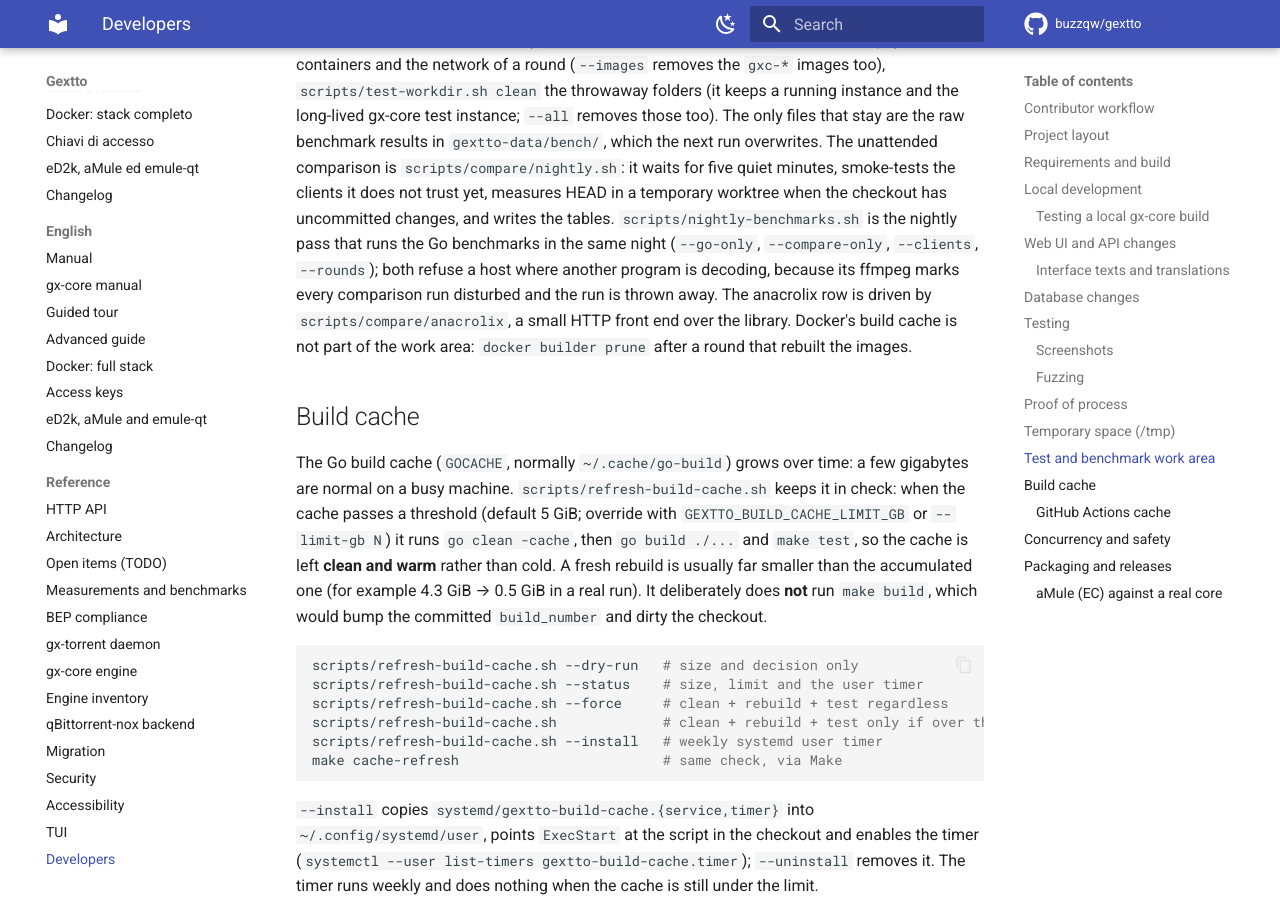
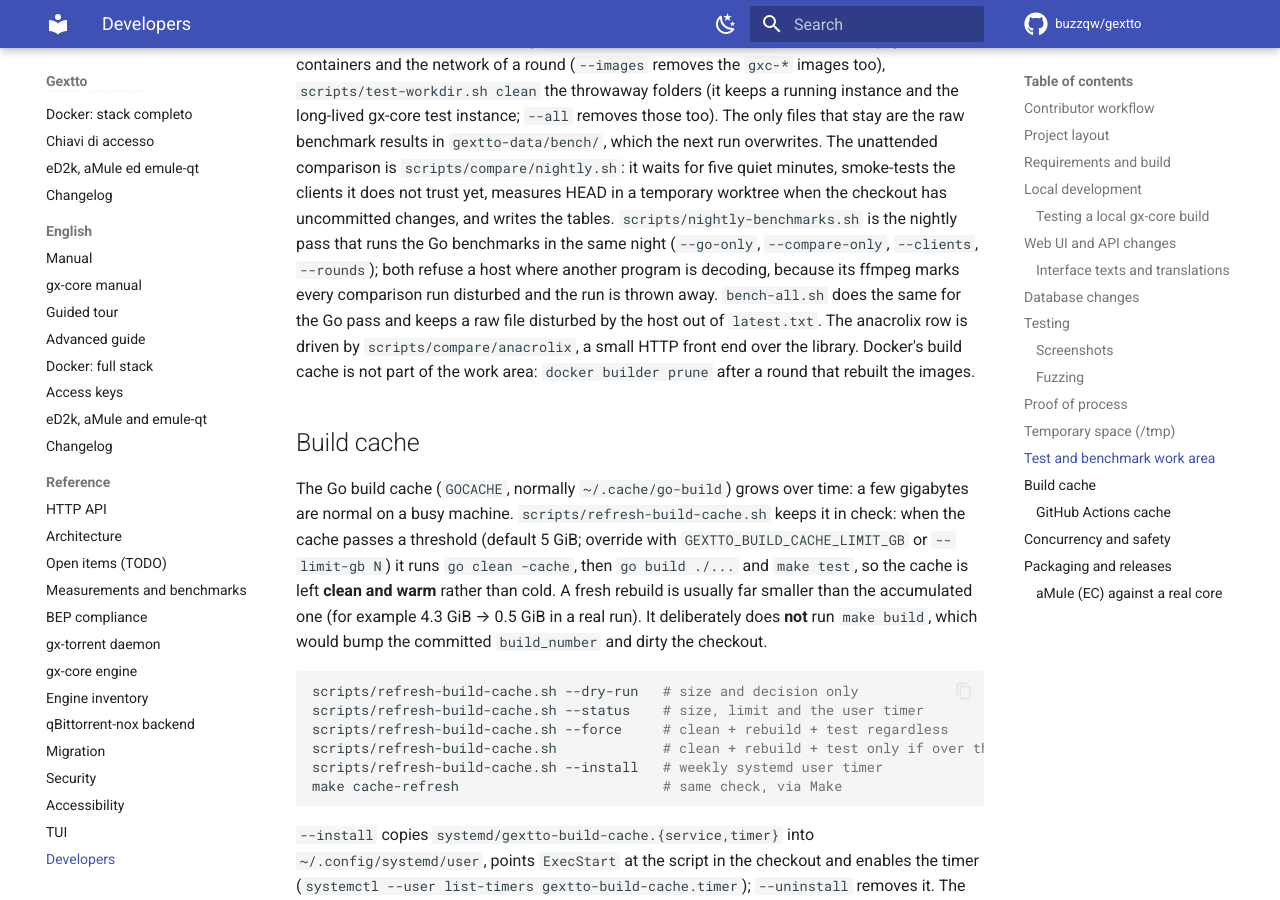
Before and after one commit to buzzqw/gextto, an MkDocs documentation site: the page built from docs/DEVELOPERS.md, in a window 1280 px wide and 900 px high, scrolled down 9150 px. Built offline with MkDocs 1.6.1 and Material for MkDocs 9.7.7, drawn with Linux system fonts in a browser that asks for light colours; comment, search, counter and statistics services are not loaded.

Commit message:
docs: refresh the suite counts and the benchmark guard references
README and measurements still said 3,807 Go tests, 118 Playwright tests and
107 Go benchmarks; the tree has 3,808, 119 and 108. measurements and
DEVELOPERS now mention that bench-all marks a host-disturbed Go pass instead
of publishing it as latest, and the engine inventory records the per-connection
uTP locking.

```diff
--- a/docs/DEVELOPERS.md
+++ b/docs/DEVELOPERS.md
@@ -443,7 +443,8 @@ the checkout has uncommitted changes, and writes the tables. `scripts/nightly-be
 is the nightly pass that runs the Go benchmarks in the same night (`--go-only`,
 `--compare-only`, `--clients`, `--rounds`); both refuse a host where another
 program is decoding, because its ffmpeg marks every comparison run disturbed and
-the run is thrown away. The anacrolix row
+the run is thrown away. `bench-all.sh` does the same for the Go pass and keeps a raw file
+disturbed by the host out of `latest.txt`. The anacrolix row
 is driven by `scripts/compare/anacrolix`, a small HTTP front end over the
 library. Docker's build cache is not
 part of the work area: `docker builder prune` after a round that rebuilt the
```
Also changed, not shown: README.it.md (+4 -4 lines), README.md (+4 -4 lines), docs/measurements.md (+3 -1 lines), internal/gxcore/GEXTTO.md (+1 -1 lines).
